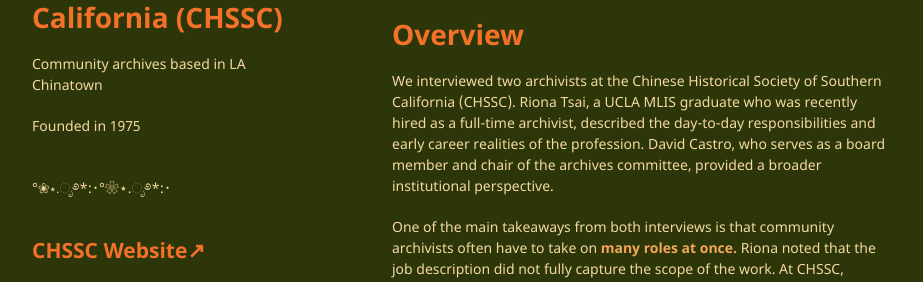
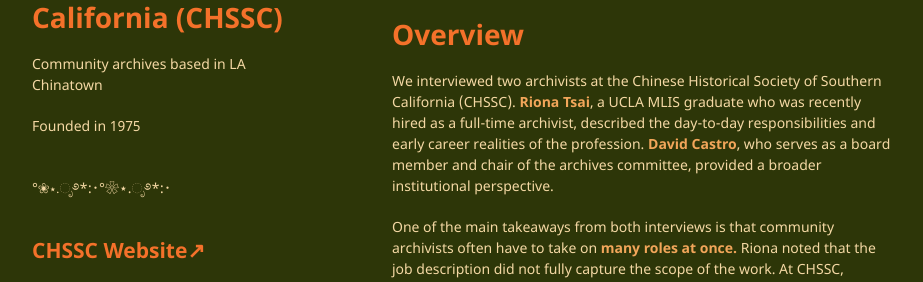
Before and after one commit to chaanelly/IS270-CHSSC, a Jekyll site: the page built from index.md, in a window 1280 px wide. Shown: the part 438-720 px from the top of the page, without its empty margins (178-1101 px from the left). Built offline with Jekyll 4.4.1, drawn with Linux system fonts in a browser that asks for light colours; our own code applies the rules of GitHub Pages for plain Markdown files.

```diff
--- a/index.md
+++ b/index.md
@@ -2,7 +2,7 @@
 
 # Overview
 
-We interviewed two archivists at the Chinese Historical Society of Southern California (CHSSC). Riona Tsai, a UCLA MLIS graduate who was recently hired as a full-time archivist, described the day-to-day responsibilities and early career realities of the profession. David Castro, who serves as a board member and chair of the archives committee, provided a broader institutional perspective.
+We interviewed two archivists at the Chinese Historical Society of Southern California (CHSSC). **Riona Tsai**, a UCLA MLIS graduate who was recently hired as a full-time archivist, described the day-to-day responsibilities and early career realities of the profession. **David Castro**, who serves as a board member and chair of the archives committee, provided a broader institutional perspective.
 
 One of the main takeaways from both interviews is that community archivists often have to take on **many roles at once.** Riona noted that the job description did not fully capture the scope of the work. At CHSSC, current priorities include processing a backlog of approximately 200 linear feet of archival material, strengthening disaster preparedness systems, and developing programming and partnerships with other public history organizations.
 
```
